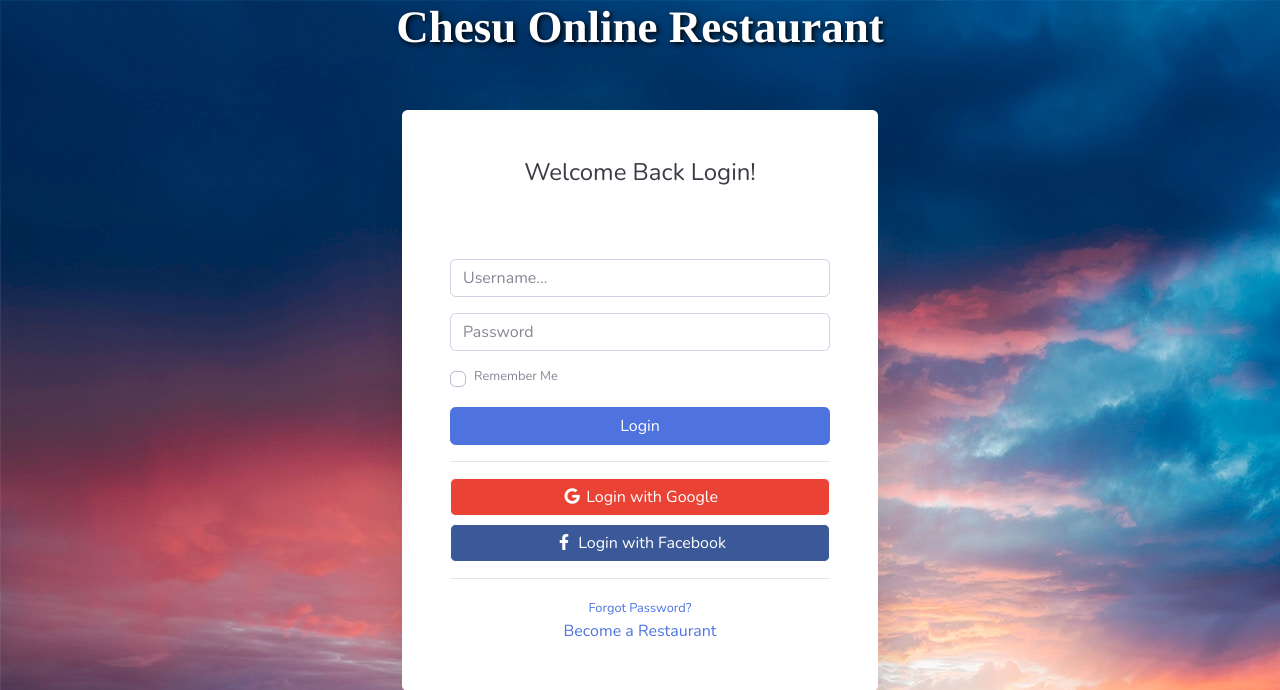
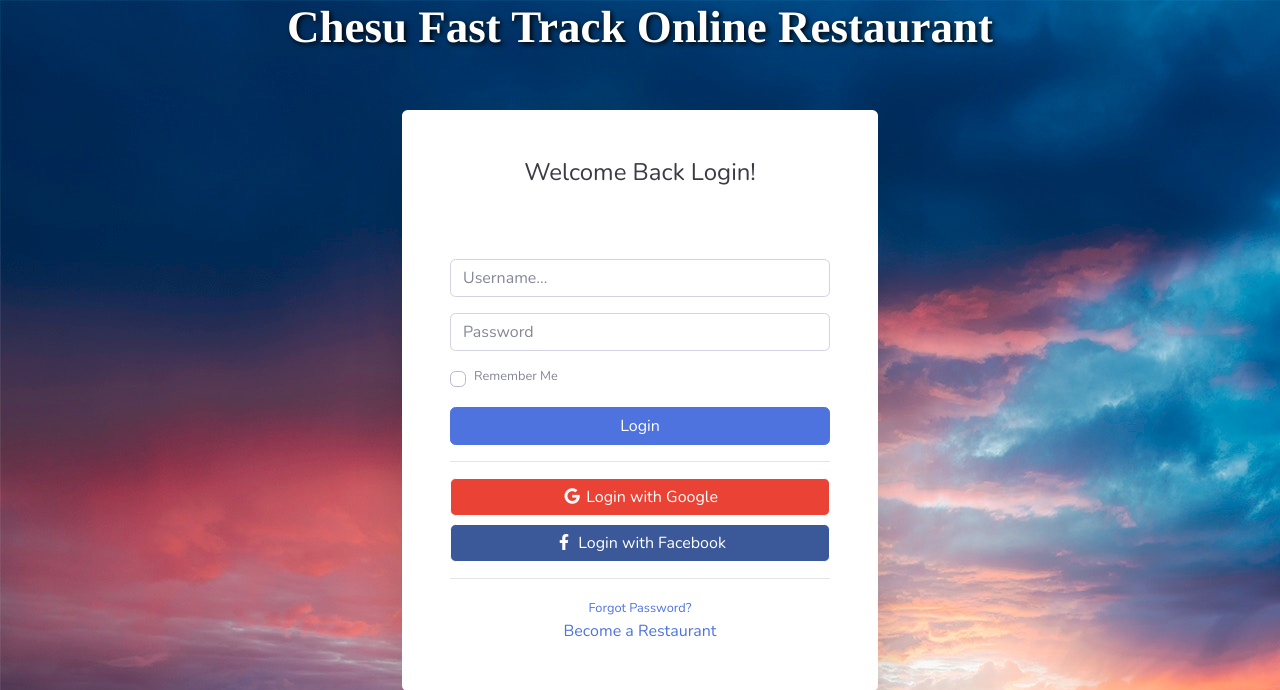
Before and after one commit to TheWestDevop/chesu, a Django app: page /restaurant/ in a window 1280 px wide. Shown: the top 690 px of the page. Run offline with Django 3.2, Linux system fonts and the light colour scheme; some libraries are stand-ins or nearby versions.

Commit message:
restaurant app

```diff
--- a/templates/website/sign_in.html
+++ b/templates/website/sign_in.html
@@ -11,7 +11,7 @@
   font-weight:bold;
   font-size:45px;
   text-shadow: 2px 2px 5px rgb(3, 3, 3);
-  ">Chesu Online Restaurant</h2>
+  ">Chesu Fast Track Online Restaurant</h2>
   <!-- Outer Row -->
   <div style="max-width:600px!important;max-height:450px!important;"class="row justify-content-center mx-auto">
 
```
